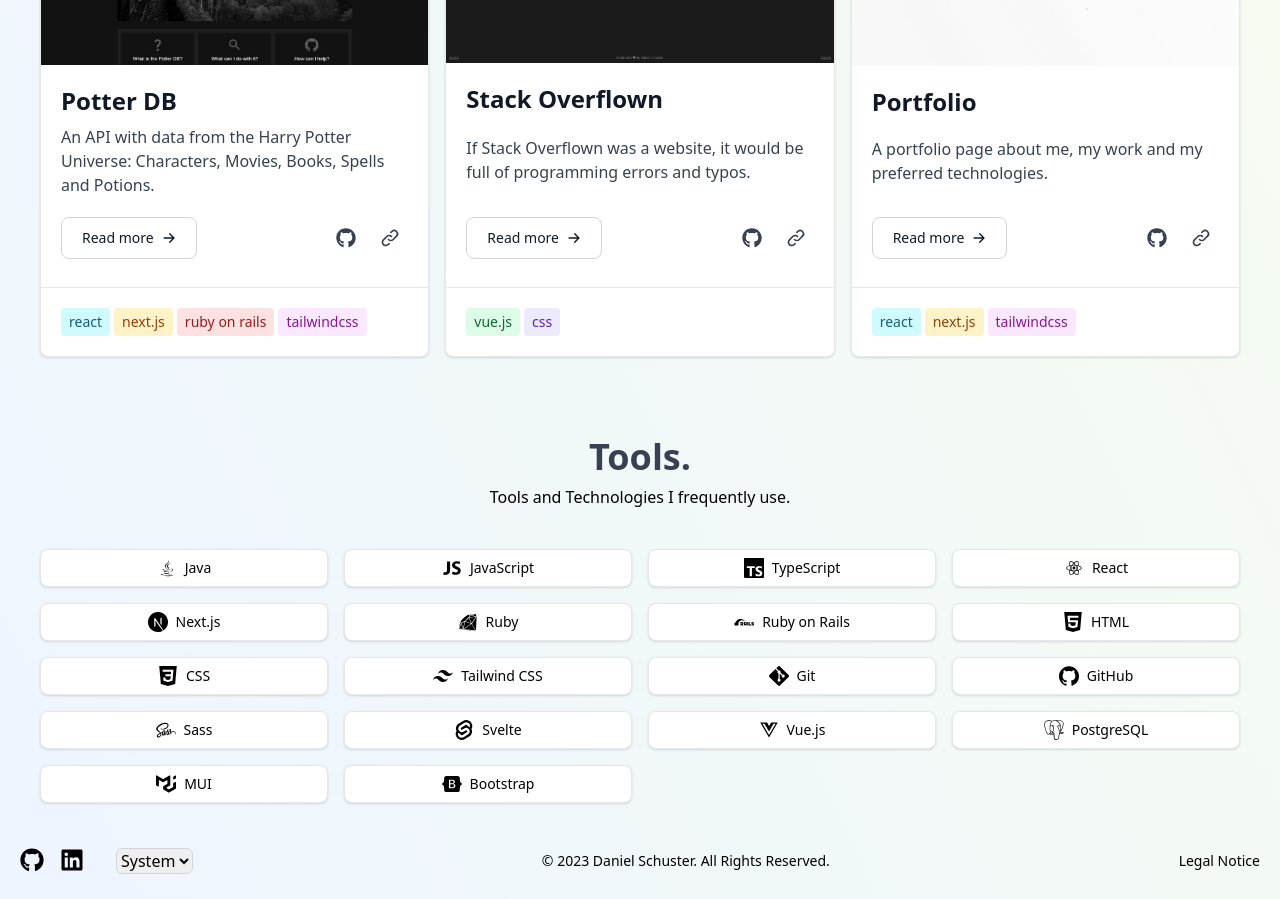
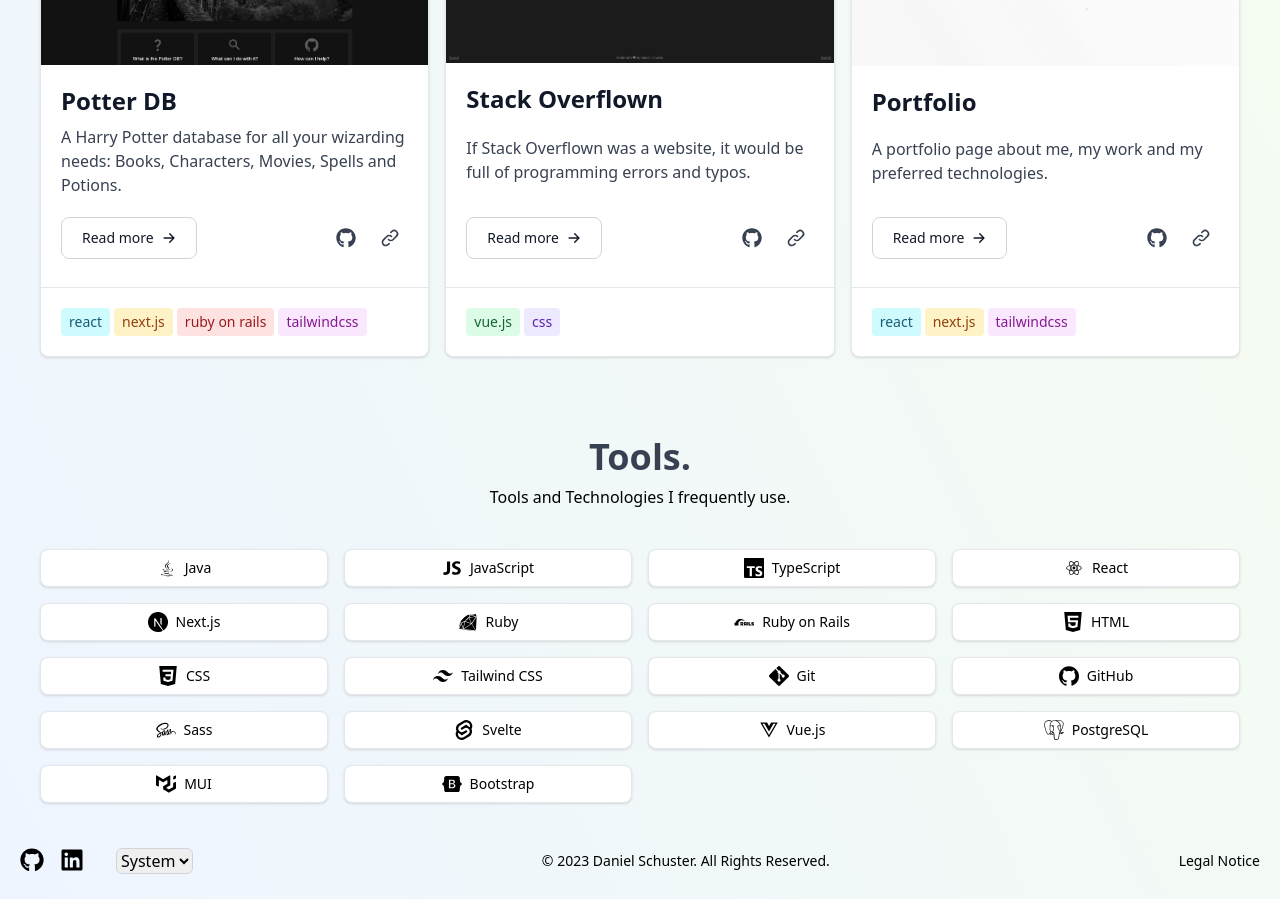
Before and after one commit to danielschuster-muc/danischu.com, a Next.js app: page / in a window 1280 px wide. Shown: the part 1700-2599 px from the top of the page. Built offline with nearby package versions, Linux system fonts and the light colour scheme.

Commit message:
change Potter DB summary

```diff
--- a/components/Work.tsx
+++ b/components/Work.tsx
@@ -12,7 +12,7 @@
   {
     title: "Potter DB",
     summary:
-      "An API with data from the Harry Potter Universe: Characters, Movies, Books, Spells and Potions.",
+      "A Harry Potter database for all your wizarding needs: Books, Characters, Movies, Spells and Potions.",
     description:
       "As a huge Harry Potter fan I always wanted to create a Harry Potter API, so I made one. It is built with Ruby on Rails + PostgreSQL for the API and Next.js for the website where users can search for data.The API itself provides a vast amount of data related to the Harry Potter Universe such as information on characters, movies, books, spells, and potions, making it a valuable resource for developers and fans of the series alike (such a me). Users can search for data using the DB Search function or access it via the API (REST or GraphQL).",
     image: potterdbImg.src,
```
